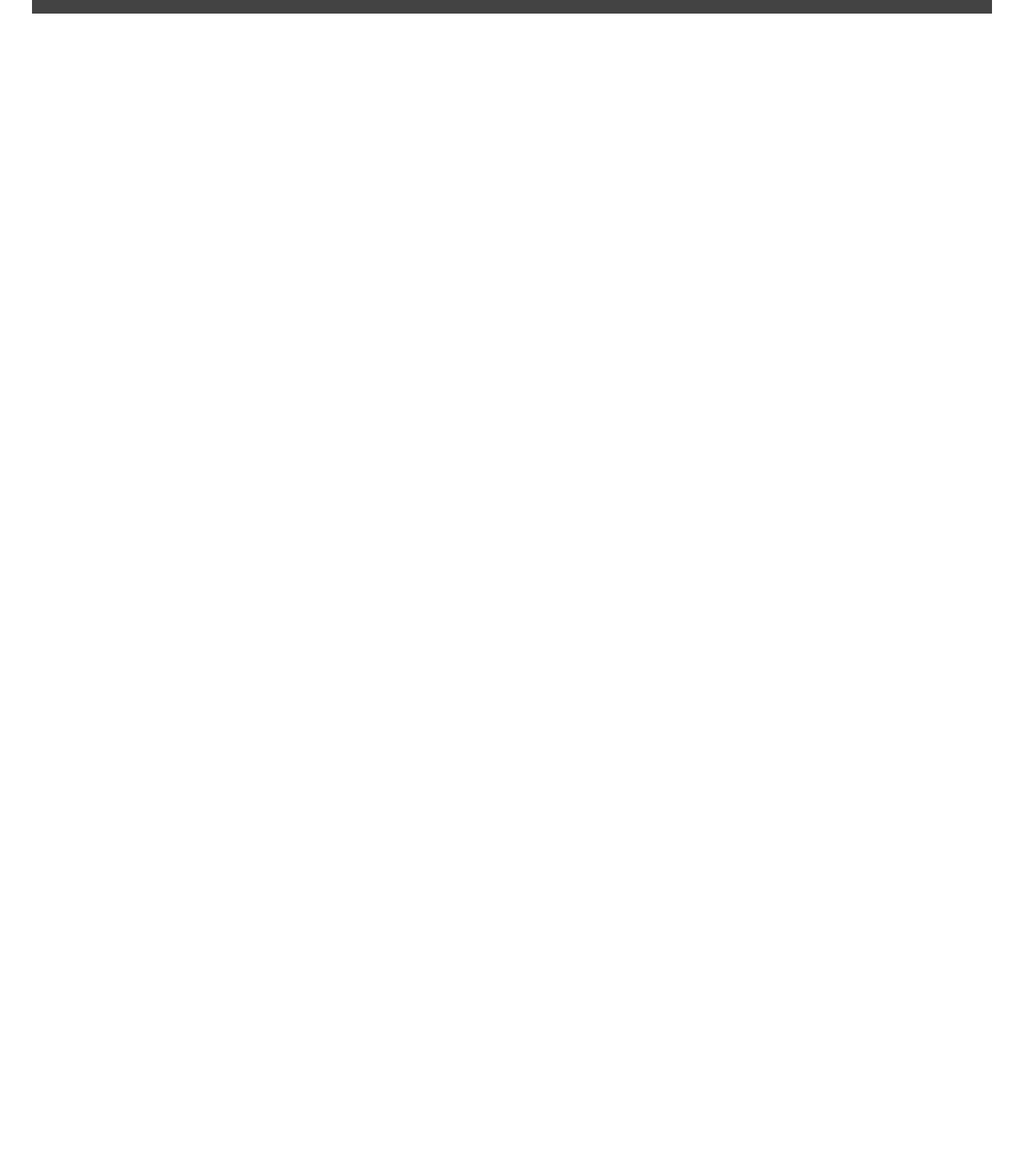
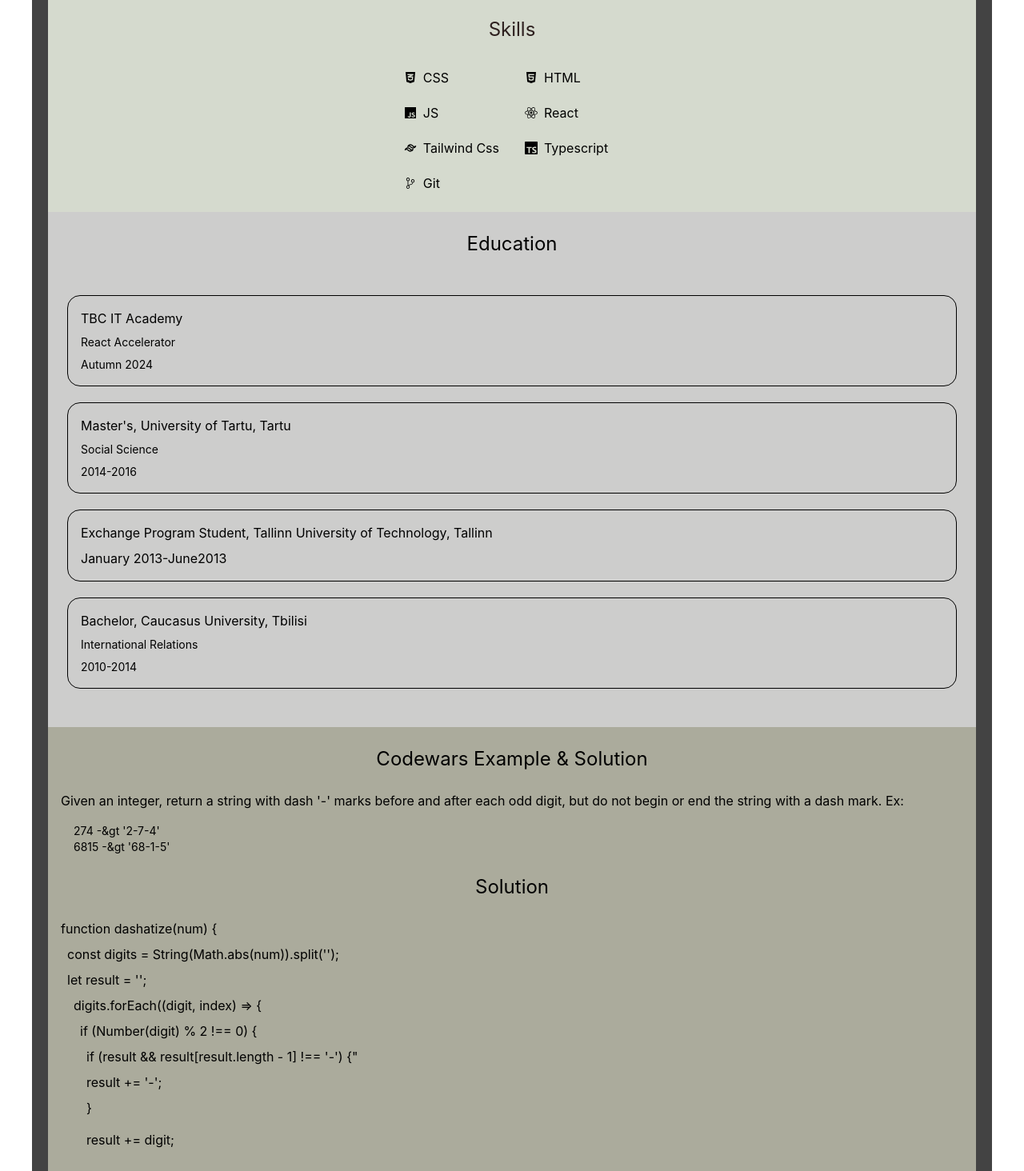
Before and after one commit to ZazaGordeziani/rsschool-cv, a React (Vite) app: page / in a window 1280 px wide. Shown: the part 1280-2744 px from the top of the page at 80% size. Before the commit the page ends 1297 px from the top, so only its background shows below. Built offline with nearby package versions, Linux system fonts and the light colour scheme.

Commit message:
feat: add education and codewars sections, update nav tab by adding codewars item, add skills section too.

```diff
--- a/src/cv-components/body/body.tsx
+++ b/src/cv-components/body/body.tsx
@@ -1,6 +1,9 @@
 import Nav from "./components/nav";
 import ContactInfo from "./components/contact";
 import Experience from "./components/experience";
+import Skills from "./components/skills";
+import Education from "./components/education";
+import Codewars from "./components/codewars";
 
 const Body = () => {
   return (
@@ -8,6 +11,9 @@ const Body = () => {
       <Nav />
       <ContactInfo />
       <Experience />
+      <Skills />
+      <Education />
+      <Codewars />
     </>
   );
 };
--- /dev/null
+++ b/src/cv-components/body/components/codewars.tsx
@@ -0,0 +1,47 @@
+const Codewars = () => {
+  return (
+    <section id="codewars" className="py-6 bg-olive-400 px-4">
+      <h3 className="text-2xl pb-6 text-center">Codewars Example & Solution</h3>
+      <div>
+        <h3 className="text-base pb-4">
+          Given an integer, return a string with dash '-' marks before and after
+          each odd digit, but do not begin or end the string with a dash mark.
+          Ex:
+        </h3>
+
+        <p className="text-sm pl-4">274 -&gt '2-7-4'</p>
+        <p className="text-sm pl-4">6815 -&gt '68-1-5'</p>
+        <h3 className="text-2xl pb-6 text-center py-6">Solution</h3>
+        <div className="flex flex-col gap-y-2">
+          <p>function dashatize(num) &#123;</p>
+          <p className="pl-2">
+            const digits = String(Math.abs(num)).split('');
+          </p>
+          <p className="pl-2">let result = '';</p>
+          <p className="pl-4">digits.forEach&#40;(digit, index) =&gt; &#123;</p>
+          <p className="pl-6"> if (Number(digit) % 2 !== 0) &#123;</p>
+          <p className="pl-8">
+            if (result && result[result.length - 1] !== '-') &#123;"
+          </p>
+          <p className="pl-8">result += '-';</p>
+          <p className="pl-8">{"}"}</p>
+          <p className="pl-8 pt-2 pb-4">result += digit;</p>
+          <p className="pl-8">
+            {" "}
+            if &#40;index &lt; digits.length - 1&#41; &#123;
+          </p>
+          <p className="pl-10">result += '-';</p>
+          <p className="pl-8">&#125;</p>
+          <p className="pl-6">&#125; else &#123;</p>
+          <p className="pl-8">result += digit;</p>
+          <p className="pl-6">&#125;</p>
+          <p className="pl-4">&#125;&#41;</p>
+          <p className="pl-4">return result;</p>
+          <p className="pl-2">&#125;</p>
+        </div>
+      </div>
+    </section>
+  );
+};
+
+export default Codewars;
--- /dev/null
+++ b/src/cv-components/body/components/education.tsx
@@ -0,0 +1,32 @@
+const Education = () => {
+  return (
+    <section id="education" className="flex-col flex py-6 px-6 bg-[#cdcdcc]">
+      <h3 className="text-2xl pb-6 text-center">Education</h3>
+      <div className="flex flex-col py-6 gap-5 ">
+        <div className="border rounded-2xl p-4 flex flex-col gap-y-2">
+          <h3 className="text-base">TBC IT Academy</h3>
+          <p className="text-sm">React Accelerator</p>
+          <p className="text-sm">Autumn 2024</p>
+        </div>
+        <div className="border rounded-2xl p-4 flex flex-col gap-y-2">
+          <h3 className="text-base">Master's, University of Tartu, Tartu</h3>
+          <p className="text-sm">Social Science</p>
+          <p className="text-sm">2014-2016</p>
+        </div>
+        <div className="border rounded-2xl p-4 flex flex-col gap-y-2">
+          <h3 className="text-base">
+            Exchange Program Student, Tallinn University of Technology, Tallinn
+          </h3>
+          <p className="text-s,">January 2013-June2013</p>
+        </div>
+        <div className="border rounded-2xl p-4 flex flex-col gap-y-2">
+          <h3 className="text-base">Bachelor, Caucasus University, Tbilisi</h3>
+          <p className="text-sm">International Relations</p>
+          <p className="text-sm">2010-2014</p>
+        </div>
+      </div>
+    </section>
+  );
+};
+
+export default Education;
--- a/src/cv-components/body/components/nav.tsx
+++ b/src/cv-components/body/components/nav.tsx
@@ -4,6 +4,7 @@ const Nav = () => {
       <a href="#skills">Skills</a>
       <a href="#experience">Experience</a>
       <a href="#education">Education</a>
+      <a href="#codewars">Codewars</a>
     </nav>
   );
 };
--- a/src/cv-components/body/components/skills.tsx
+++ b/src/cv-components/body/components/skills.tsx
@@ -1,16 +1,48 @@
+import { FaCss3Alt, FaReact } from "react-icons/fa";
+import { FaHtml5 } from "react-icons/fa6";
+import { IoLogoJavascript } from "react-icons/io5";
+import { RiTailwindCssLine } from "react-icons/ri";
+import { SiTypescript } from "react-icons/si";
+import { IoIosGitBranch } from "react-icons/io";
+
 const Skills = () => {
   return (
-    <div>
-      <ul>
-        <li></li>
-        <li></li>
-        <li></li>
-        <li></li>
-        <li></li>
-        <li></li>
-        <li></li>
+    <section
+      id="skills"
+      className="bg-[#D5DACE] flex flex-col text-center py-6"
+    >
+      <h2 className="text-[#2D1F1E] text-2xl">Skills</h2>
+      <ul className="grid grid-cols-2 w-fit mx-auto gap-x-8 gap-y-5 pt-8 text-l">
+        <li className="flex items-center gap-2">
+          <FaCss3Alt />
+          <span>CSS</span>
+        </li>
+        <li className="flex items-center gap-2">
+          <FaHtml5 />
+          <span>HTML</span>
+        </li>
+        <li className="flex items-center gap-2">
+          <IoLogoJavascript />
+          <span>JS</span>
+        </li>
+        <li className="flex items-center gap-2">
+          <FaReact />
+          <span>React</span>
+        </li>
+        <li className="flex items-center gap-2">
+          <RiTailwindCssLine />
+          <span>Tailwind Css</span>
+        </li>
+        <li className="flex items-center gap-2">
+          <SiTypescript />
+          <span>Typescript</span>
+        </li>
+        <li className="flex items-center gap-2">
+          <IoIosGitBranch />
+          <span>Git</span>
+        </li>
       </ul>
-    </div>
+    </section>
   );
 };
 
--- a/src/cv-components/header/header.tsx
+++ b/src/cv-components/header/header.tsx
@@ -3,7 +3,7 @@ import profilePhoto from "../../assets/profile-photo.png";
 const Header = () => {
   return (
     <section className=" pt-4 bg-olive-400 flex flex-col items-center text-center sm:items-start sm:text-left ">
-      <img className="w-50 sm:w-3xs" src={profilePhoto} alt="profile-photo" />
+      <img className="w-50 sm:w-3xs " src={profilePhoto} alt="profile-photo" />
       <div className="pt-4 flex flex-col gap-2 sm:flex sm:flex-row">
         <h1 className="text-4xl text-gray-900 ">Zaza Gordeziani</h1>
         <p className="text-xl text-gray-800 pb-6">Junior Front-end Developer</p>
```
